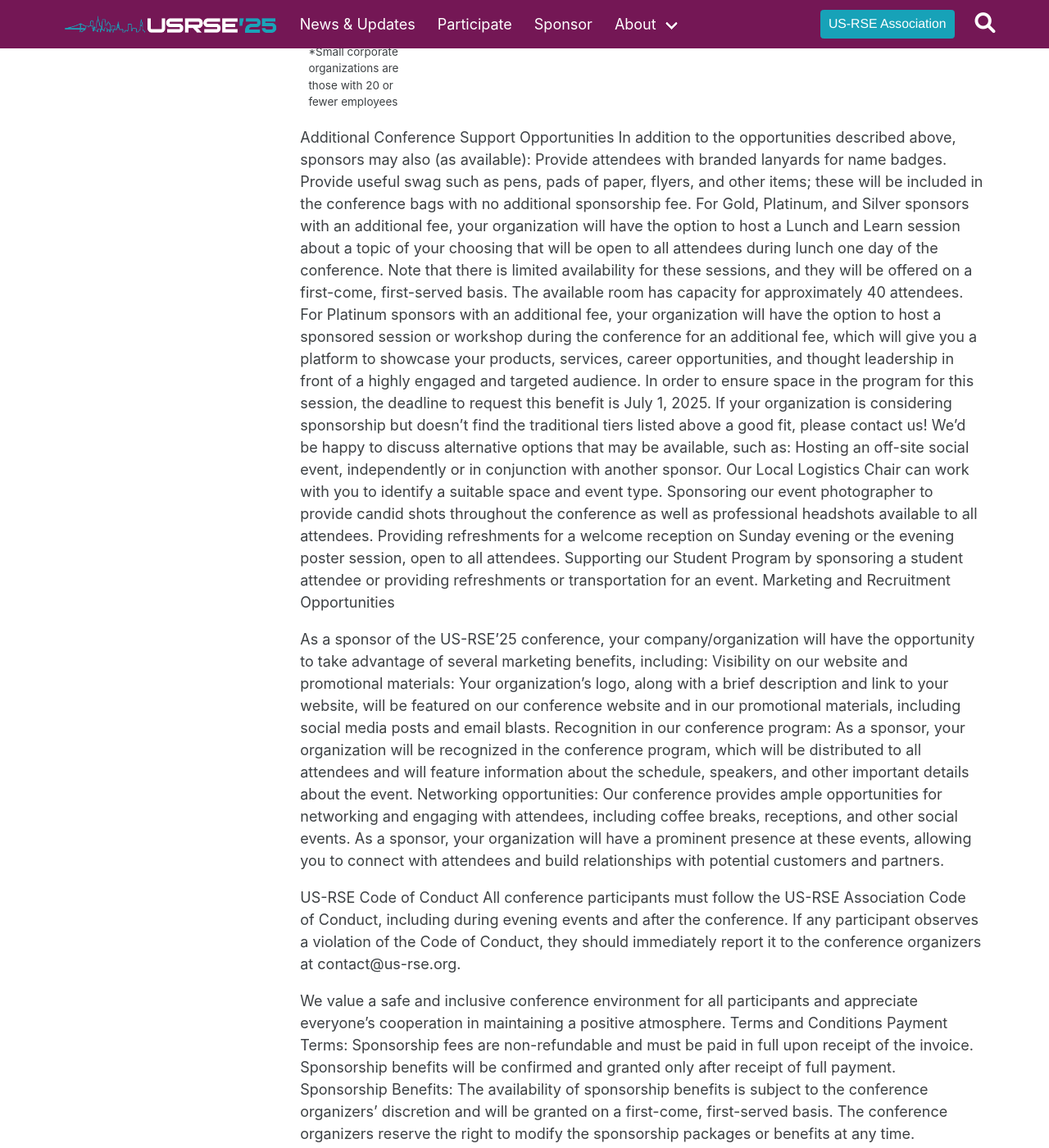
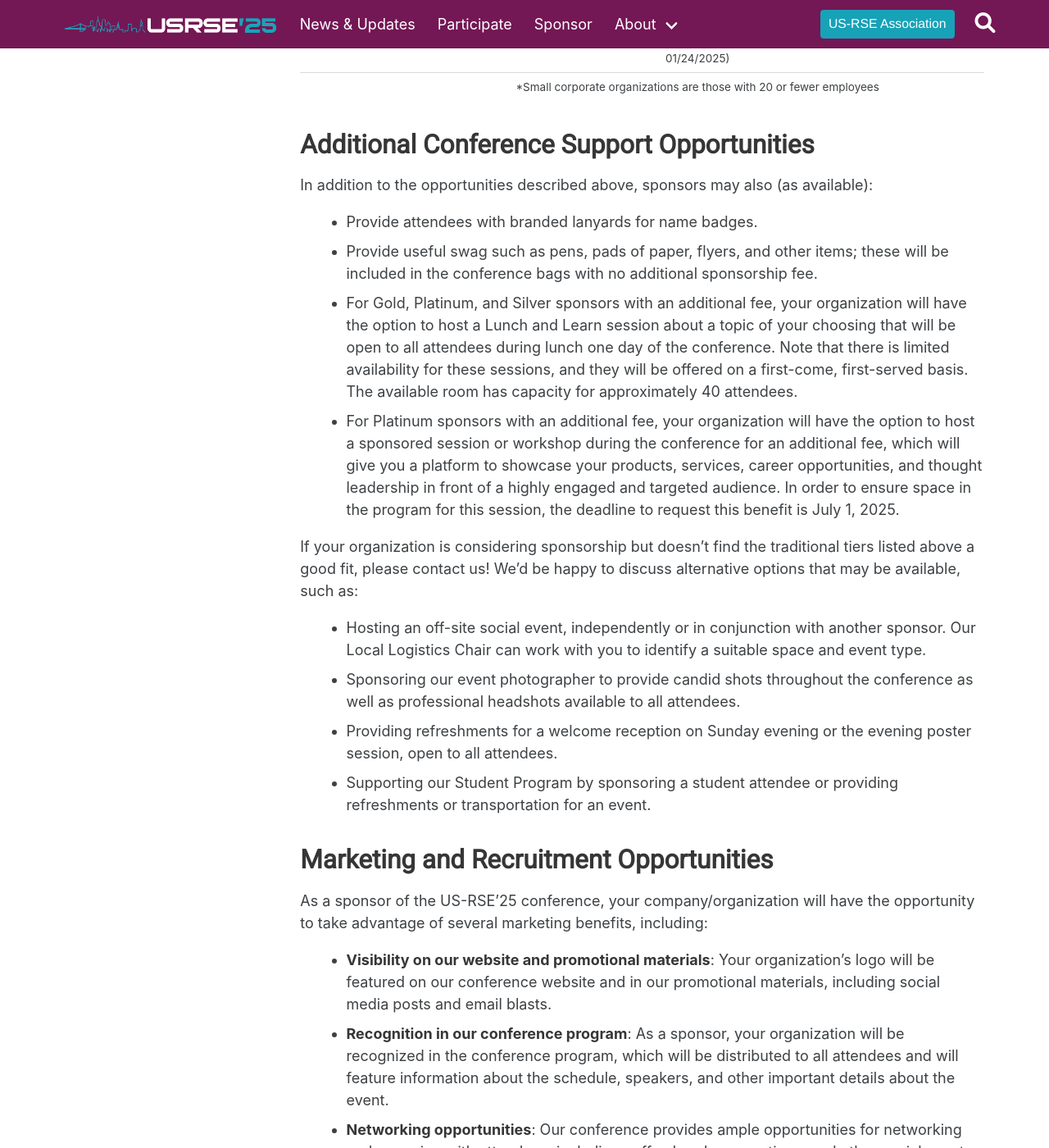
Before and after one commit to USRSE/usrse25, a Jekyll site: the page built from pages/sponsor/sponsor.md, in a window 1280 px wide and 1400 px high, scrolled down 2627 px. Shown: the whole window at 82% size. Built offline with Jekyll 4.4.1, drawn with Linux system fonts in a browser that asks for light colours; a style sheet for code colours, icons or effects is not loaded; some of the changed text lies outside the part shown.

Commit message:
Adding sponsor prospectus

```diff
--- a/pages/sponsor/sponsor.md
+++ b/pages/sponsor/sponsor.md
@@ -16,17 +16,17 @@
 
 The US-RSE Association is the leading professional community of research software engineering practitioners in the United States. The organization and its members are dedicated to creating research software that is fit for purpose, sustainable over the long-term and reliably developed and supported. Our members come from diverse backgrounds, but we share a common goal: to support and promote the role of research software and research software engineers in driving innovation and solving complex problems.
 
-As a sponsor of the US-RSE Conference, you will have the opportunity to connect with a professional community and interact with talented expertise and leadership in the field of research software engineering. You will also support the advancement of critical research and development efforts across various disciplines and domains. In our 2024 conference, we hosted over 275 attendees, and we were proud to partner with a diverse array of 14 sponsors, ranging from corporations and academic institutions to national laboratories and small businesses. To view our 2024 sponsors, please visit this page.
+As a sponsor of the US-RSE Conference, you will have the opportunity to connect with a professional community and interact with talented expertise and leadership in the field of research software engineering. You will also support the advancement of critical research and development efforts across various disciplines and domains. In our 2024 conference, we hosted over 275 attendees, and we were proud to partner with a diverse array of 14 sponsors, ranging from corporations and academic institutions to national laboratories and small businesses. To view our 2024 sponsors, please visit this [page](https://us-rse.org/usrse24/).
 
 In 2025 we are aiming bigger with a maximum capacity of 300 attendees across three full days. In line with our theme of "Code, Practices, and People", topics of interest for this year’s conference include research software applications and packages, software engineering practices such as code review and reproducibility, leadership and management of research software engineering groups, and career support and professional development for the diverse community of research software engineers.
 
-We hope you will consider joining us for this exciting event and supporting the US-RSE community. Sponsorship provides an opportunity to help this expanding field mature and provides a great way to connect your organization with in-demand professional talent. The attached prospectus describes sponsorship options and benefits. US-RSE now also offers organizational memberships, and premier members receive a 20% discount on conference sponsorship. More information on organizational memberships can be found on our website.
+We hope you will consider joining us for this exciting event and supporting the US-RSE community. Sponsorship provides an opportunity to help this expanding field mature and provides a great way to connect your organization with in-demand professional talent. The attached prospectus describes sponsorship options and benefits. US-RSE now also offers organizational memberships, and premier members receive a 20% discount on conference sponsorship. More information on organizational memberships can be found on our [website](https://us-rse.org/org-membership/).
 
 Thank you for your consideration, and we look forward to hearing from you.
 
-Sincerely,
-Christina Maimone | Curt Hillegas
-Conference General Chairs
+Sincerely,\
+Christina Maimone & Curt Hillegas\
+Conference General Chairs\
 US-RSE Association
 
 ## Demographics
@@ -62,7 +62,7 @@
     <td class="tg-0pky">$2K/$1.2K/$800</td>
   </tr>
   <tr>
-    <td class="tg-0pky" rowspan="7"><strong>Features</strong></td>
+    <td class="tg-0pky" rowspan="8"><strong>Features</strong></td>
     <td class="tg-0pky">3 Conference registrations></td>
     <td class="tg-0pky">2 Conference registrations</p></td>
     <td class="tg-0pky">1 Conference registration</td>
@@ -104,58 +104,63 @@
     <td class="tg-0pky">Option to host a Lunch and Learn session for an additional fee</td>
     <td class="tg-0pky"></td>
   </tr>
-   <tr>
+  <tr>
     <td class="tg-0pky">Option to host a sponsored session or workshop during the conference for an additional fee</td>
     <td class="tg-0pky"></td>
     <td class="tg-0pky"></td>
     <td class="tg-0pky"></td>
   </tr>
- <tr>
- </tr>
+   <tr>
+   </tr>
   <tr>
     <td class="tg-0pky"><strong>Audience</strong></td>
-    <td class="tg-0pky" colspan="4" style="text-align:center"><strong>Total</strong> ~ 3000
-    <p><strong>Slack: </strong>2739 members, <strong>X/Twitter: </strong>2728 followers, <strong>Mastodon: </strong>430 followers, <strong>LinkedIn: </strong>710 followers (as of 01/24/2025)</p></td>
+    <td class="tg-0pky" colspan="4" style="text-align:center">
+    <strong>Slack: </strong>2739 members, <strong>X/Twitter: </strong>2728 followers, <strong>Mastodon: </strong>430 followers, <strong>LinkedIn: </strong>710 followers (as of 01/24/2025)</td>
   </tr>
   <tr>
-    <td class="tg-0pky">*Small corporate organizations are those with 20 or fewer employees</td>
+    <td class="tg-0pky"></td>
+    <td class="tg-0pky" colspan="4" style="text-align:center">*Small corporate organizations are those with 20 or fewer employees</td>
   </tr>
 </tbody>
 </table>
 
 
+## Additional Conference Support Opportunities
+In addition to the opportunities described above, sponsors may also (as available):
+* Provide attendees with branded lanyards for name badges.
+* Provide useful swag such as pens, pads of paper, flyers, and other items; these will be included in the conference bags with no additional sponsorship fee.
+* For Gold, Platinum, and Silver sponsors with an additional fee, your organization will have the option to host a Lunch and Learn session about a topic of your choosing that will be open to all attendees during lunch one day of the conference. Note that there is limited availability for these sessions, and they will be offered on a first-come, first-served basis.  The available room has capacity for approximately 40 attendees.
+* For Platinum sponsors with an additional fee, your organization will have the option to host a sponsored session or workshop during the conference for an additional fee, which will give you a platform to showcase your products, services, career opportunities, and thought leadership in front of a highly engaged and targeted audience. In order to ensure space in the program for this session, the deadline to request this benefit is July 1, 2025.
 
-Additional Conference Support Opportunities
-In addition to the opportunities described above, sponsors may also (as available):
-Provide attendees with branded lanyards for name badges.
-Provide useful swag such as pens, pads of paper, flyers, and other items; these will be included in the conference bags with no additional sponsorship fee.
-For Gold, Platinum, and Silver sponsors with an additional fee, your organization will have the option to host a Lunch and Learn session about a topic of your choosing that will be open to all attendees during lunch one day of the conference. Note that there is limited availability for these sessions, and they will be offered on a first-come, first-served basis.  The available room has capacity for approximately 40 attendees.
-For Platinum sponsors with an additional fee, your organization will have the option to host a sponsored session or workshop during the conference for an additional fee, which will give you a platform to showcase your products, services, career opportunities, and thought leadership in front of a highly engaged and targeted audience. In order to ensure space in the program for this session, the deadline to request this benefit is July 1, 2025.
 If your organization is considering sponsorship but doesn't find the traditional tiers listed above a good fit, please contact us! We'd be happy to discuss alternative options that may be available, such as:
-Hosting an off-site social event, independently or in conjunction with another sponsor. Our Local Logistics Chair can work with you to identify a suitable space and event type.
-Sponsoring our event photographer to provide candid shots throughout the conference as well as professional headshots available to all attendees.
-Providing refreshments for a welcome reception on Sunday evening or the evening poster session, open to all attendees.
-Supporting our Student Program by sponsoring a student attendee or providing refreshments or transportation for an event.
-Marketing and Recruitment Opportunities
+* Hosting an off-site social event, independently or in conjunction with another sponsor. Our Local Logistics Chair can work with you to identify a suitable space and event type.
+* Sponsoring our event photographer to provide candid shots throughout the conference as well as professional headshots available to all attendees.
+* Providing refreshments for a welcome reception on Sunday evening or the evening poster session, open to all attendees.
+* Supporting our Student Program by sponsoring a student attendee or providing refreshments or transportation for an event.
+
+## Marketing and Recruitment Opportunities
 
 As a sponsor of the US-RSE’25 conference, your company/organization will have the opportunity to take advantage of several marketing benefits, including:
-Visibility on our website and promotional materials: Your organization's logo, along with a brief description and link to your website, will be featured on our conference website and in our promotional materials, including social media posts and email blasts.
-Recognition in our conference program: As a sponsor, your organization will be recognized in the conference program, which will be distributed to all attendees and will feature information about the schedule, speakers, and other important details about the event.
-Networking opportunities: Our conference provides ample opportunities for networking and engaging with attendees, including coffee breaks, receptions, and other social events. As a sponsor, your organization will have a prominent presence at these events, allowing you to connect with attendees and build relationships with potential customers and partners.
+* **Visibility on our website and promotional materials**: Your organization's logo will be featured on our conference website and in our promotional materials, including social media posts and email blasts.
+* **Recognition in our conference program**: As a sponsor, your organization will be recognized in the conference program, which will be distributed to all attendees and will feature information about the schedule, speakers, and other important details about the event.
+* **Networking opportunities**: Our conference provides ample opportunities for networking and engaging with attendees, including coffee breaks, receptions, and other social events. As a sponsor, your organization will have a prominent presence at these events, allowing you to connect with attendees and build relationships with potential customers and partners.
 
 
-US-RSE Code of Conduct
-All conference participants must follow the US-RSE Association Code of Conduct, including during evening events and after the conference. If any participant observes a violation of the Code of Conduct, they should immediately report it to the conference organizers at contact@us-rse.org.
+## US-RSE Code of Conduct
+All conference participants must follow the US-RSE Association [Code of Conduct](https://us-rse.org/about/code-of-conduct/), including during evening events and after the conference. If any participant observes a violation of the Code of Conduct, they should immediately report it to the conference organizers at <contact@us-rse.org>.
 
 We value a safe and inclusive conference environment for all participants and appreciate everyone's cooperation in maintaining a positive atmosphere.
-Terms and Conditions
-Payment Terms: Sponsorship fees are non-refundable and must be paid in full upon receipt of the invoice. Sponsorship benefits will be confirmed and granted only after receipt of full payment.
-Sponsorship Benefits: The availability of sponsorship benefits is subject to the conference organizers' discretion and will be granted on a first-come, first-served basis. The conference organizers reserve the right to modify the sponsorship packages or benefits at any time.
-Sponsorship Materials: Sponsors are solely responsible for providing their logos and other promotional materials in the required format and by the specified deadline. The conference organizers will not be liable for sponsor-provided materials' errors or omissions.
-Compliance with Laws and Regulations: Sponsors agree to comply with all applicable laws, regulations, and industry standards. The conference organizers reserve the right to reject or cancel any sponsorship for any reason, including non-compliance with applicable laws, regulations, and the US-RSE Association Code of Conduct.
-Liability: The conference organizers shall not be held liable for any damages or losses arising from the sponsorship or participation in the conference.
-Acknowledgment: Sponsors acknowledge that they have read and agree to the terms and conditions outlined in this Sponsor Prospectus document.
-Agreement: By submitting payment for a sponsorship package, sponsors agree to abide by the above terms and conditions.
-Diversity, Equity, and Inclusion (DEI): The conference organizers are committed to promoting diversity, equity, and inclusion (DEI) principles throughout the conference as stated in US-RSE DEI Mission Statement. Sponsors are expected to comply with these principles and refrain from engaging in any discriminatory practices or behaviors. The conference organizers reserve the right to reject or cancel any sponsorship that violates DEI principles, contrary to the conference's mission to promote diversity and inclusion.
-Contact Information
-For any inquiries or questions about sponsorship opportunities, please get in touch with us at sponsor-contact@us-rse.org. Our team will be happy to provide you with more information and work with you to find the sponsorship level that best fits your needs. Thank you for considering sponsoring the US-RSE Association!
+
+## Terms and Conditions
+
+1. **Payment Terms**: Sponsorship fees are non-refundable and must be paid in full upon receipt of the invoice. Sponsorship benefits will be confirmed and granted only after receipt of full payment.
+2. **Sponsorship Benefits**: The availability of sponsorship benefits is subject to the conference organizers' discretion and will be granted on a first-come, first-served basis. The conference organizers reserve the right to modify the sponsorship packages or benefits at any time.
+3. **Sponsorship Materials**: Sponsors are solely responsible for providing their logos and other promotional materials in the required format and by the specified deadline. The conference organizers will not be liable for sponsor-provided materials' errors or omissions.
+4. **Compliance with Laws and Regulations**: Sponsors agree to comply with all applicable laws, regulations, and industry standards. The conference organizers reserve the right to reject or cancel any sponsorship for any reason, including non-compliance with applicable laws, regulations, and the US-RSE Association [Code of Conduct](https://us-rse.org/about/code-of-conduct/).
+5. **Liability**: The conference organizers shall not be held liable for any damages or losses arising from the sponsorship or participation in the conference.
+6. **Acknowledgment**: Sponsors acknowledge that they have read and agree to the terms and conditions outlined in this Sponsor Prospectus document.
+7. **Agreement**: By submitting payment for a sponsorship package, sponsors agree to abide by the above terms and conditions.
+
+## Contact Information
+
+For any inquiries or questions about sponsorship opportunities, please get in touch with us at <sponsor-contact@us-rse.org>. Our team will be happy to provide you with more information and work withyou to find the sponsorship level that best fits your needs. Thank you for considering sponsoring the US-RSE Association!
```
